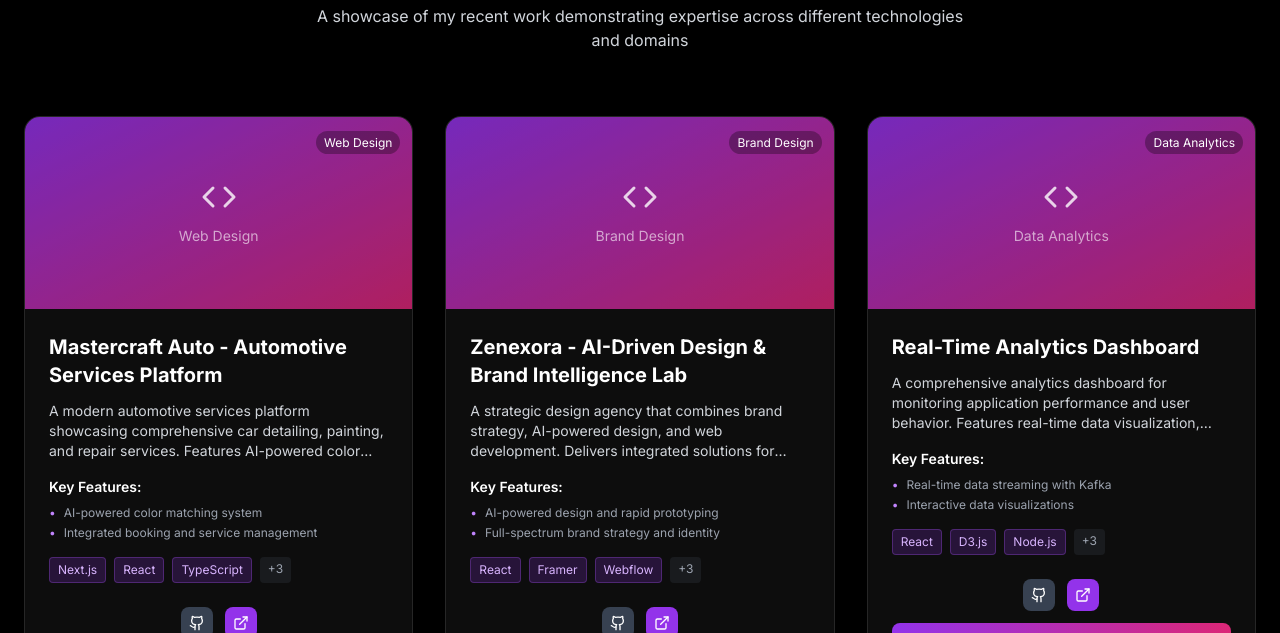
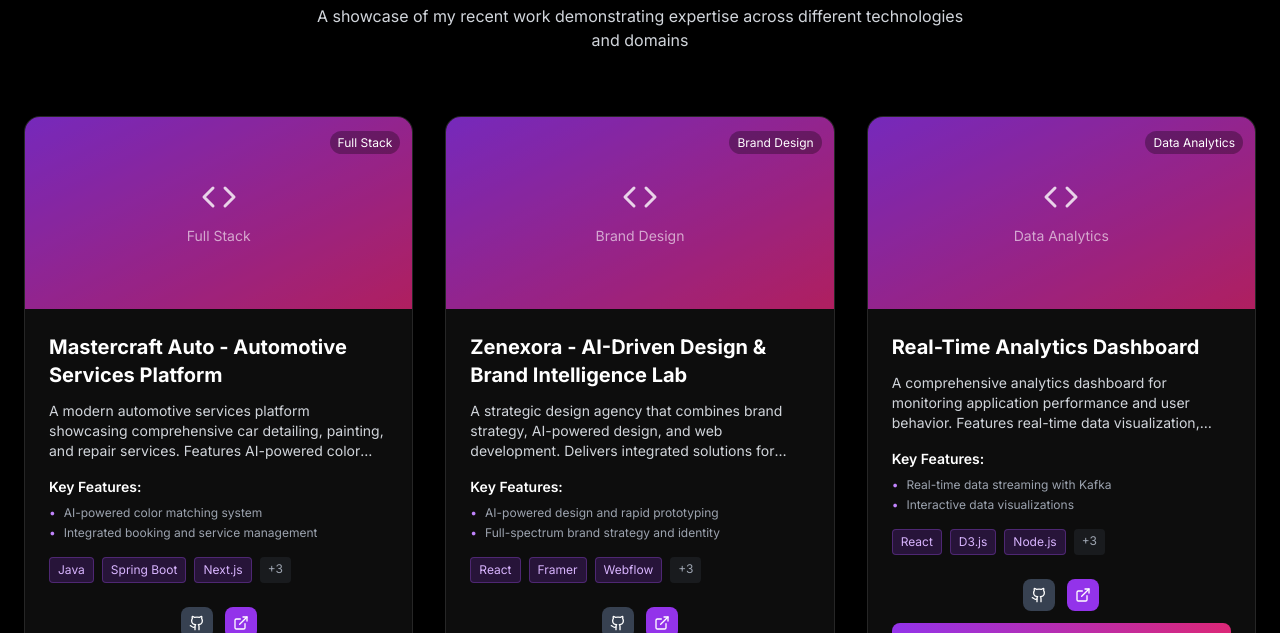
Before and after one commit to The-Ravi/portfolio, a Next.js app: page / in a window 1280 px wide. Shown: the part 6400-7033 px from the top of the page. Built offline with nearby package versions, Linux system fonts and the light colour scheme.

Commit message:
Update Mastercraft Auto technologies: Add Java, Spring Boot, PostgreSQL

```diff
--- a/src/components/Projects.tsx
+++ b/src/components/Projects.tsx
@@ -14,7 +14,7 @@ const Projects = () => {
       title: "Mastercraft Auto - Automotive Services Platform",
       description: "A modern automotive services platform showcasing comprehensive car detailing, painting, and repair services. Features AI-powered color matching, service booking system, and a dynamic portfolio of automotive craftsmanship.",
       image: "/api/placeholder/600/400",
-      technologies: ["Next.js", "React", "TypeScript", "Tailwind CSS", "Node.js", "Database"],
+      technologies: ["Java", "Spring Boot", "Next.js", "React", "TypeScript", "PostgreSQL"],
       features: [
         "AI-powered color matching system",
         "Integrated booking and service management",
@@ -23,7 +23,7 @@ const Projects = () => {
       ],
       github: "https://www.mastercraftauto.co.in/",
       live: "https://www.mastercraftauto.co.in/",
-      category: "Web Design"
+      category: "Full Stack"
     },
     {
       title: "Zenexora - AI-Driven Design & Brand Intelligence Lab",
```
